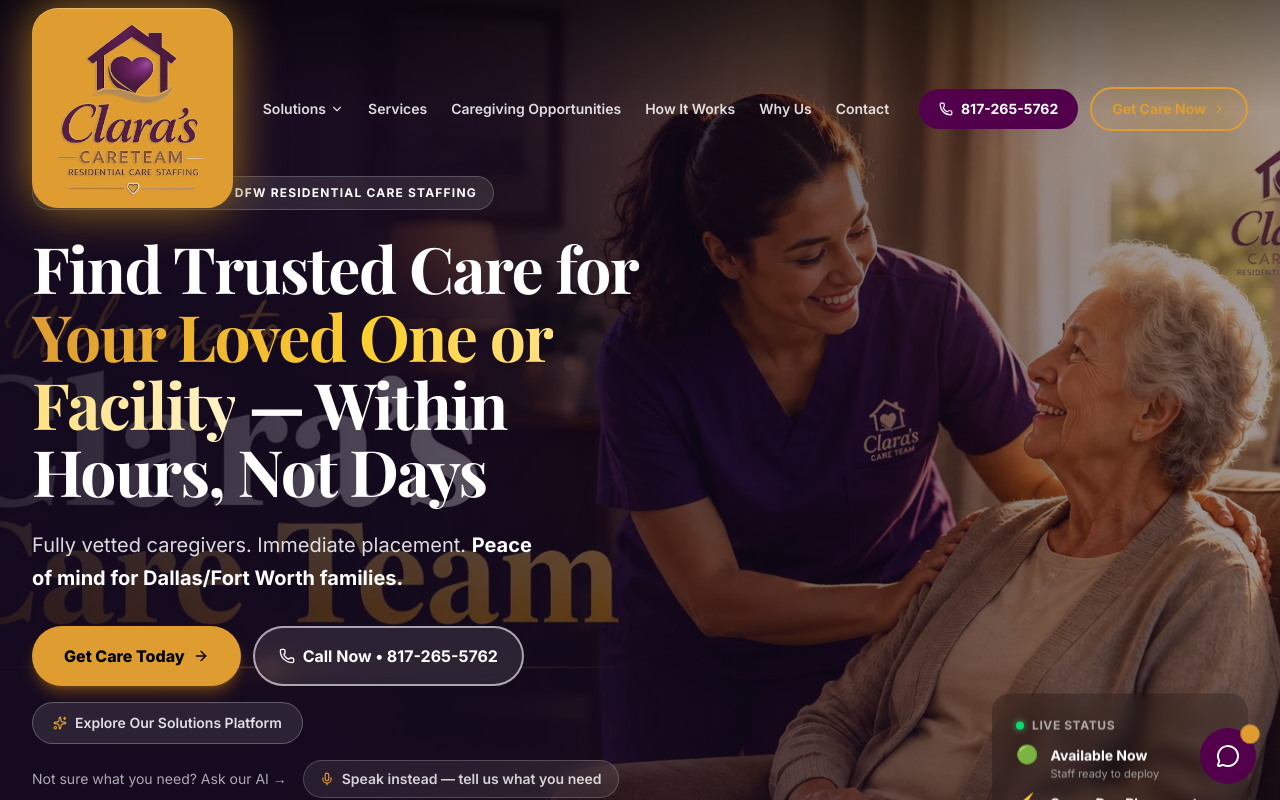
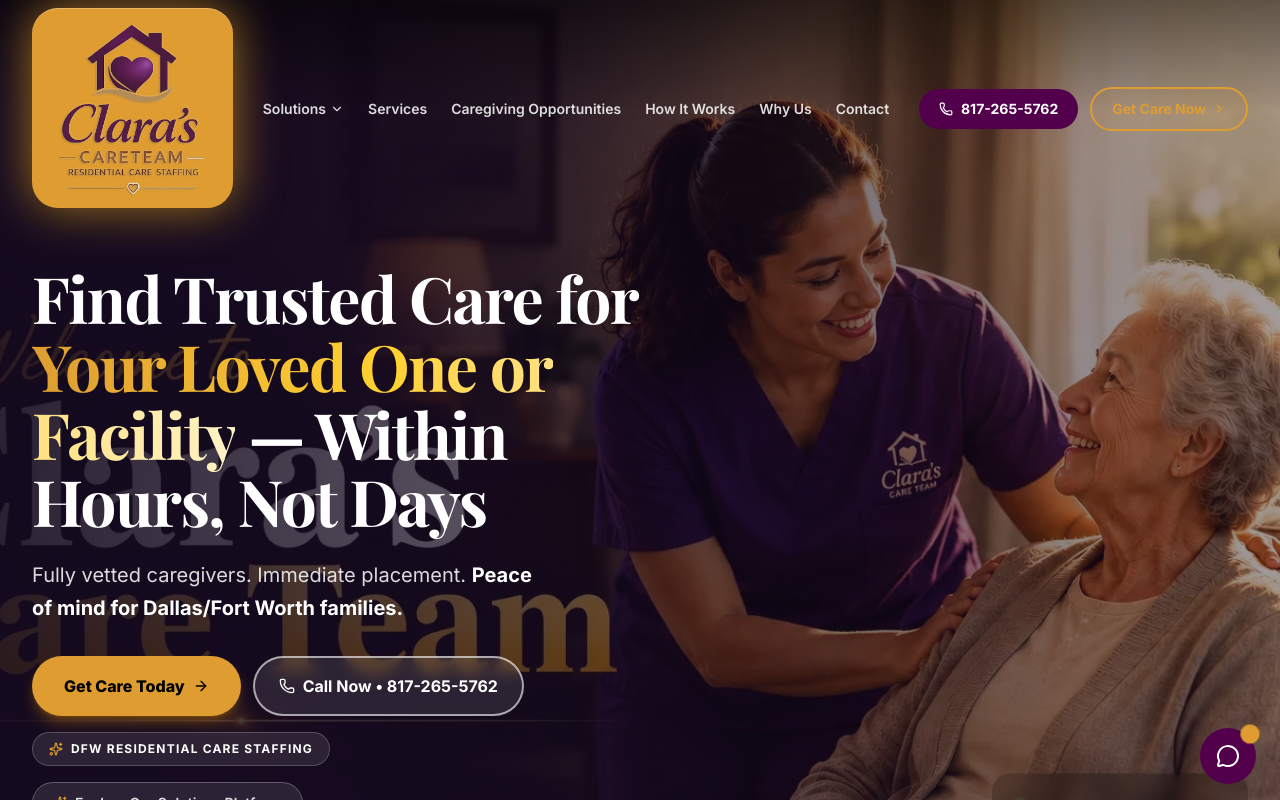
Before and after one commit to buddy1974/clarateam, a Next.js app: page / in a window 1280 px wide. Shown: the top 800 px of the page. Built offline with nearby package versions, Linux system fonts and the light colour scheme.

Commit message:
Move DFW badge below CTAs, bigger logo clearance

```diff
--- a/src/components/sections/HeroSection.tsx
+++ b/src/components/sections/HeroSection.tsx
@@ -59,23 +59,15 @@
         />
       </div>
 
-      <div className="relative z-10 mx-auto w-full max-w-7xl px-4 pb-20 pt-36 sm:px-6 lg:px-8 lg:pb-28 lg:pt-44">
+      <div className="relative z-10 mx-auto w-full max-w-7xl px-4 pb-20 pt-56 sm:px-6 lg:px-8 lg:pb-28 lg:pt-60">
         <div className="max-w-2xl">
-
-          {/* Badge */}
-          <motion.div variants={fadeUp} initial="hidden" animate="show" custom={0}>
-            <span className="inline-flex items-center gap-2 rounded-full border border-white/20 bg-white/10 px-4 py-2 text-xs font-bold uppercase tracking-widest text-white backdrop-blur-sm">
-              <Sparkles className="h-3.5 w-3.5 text-accent" />
-              Clara's CareTeam — DFW Residential Care Staffing
-            </span>
-          </motion.div>
 
           {/* Headline */}
           <motion.h1
             variants={fadeUp}
             initial="hidden"
             animate="show"
-            custom={0.1}
+            custom={0}
             className="mt-6 font-serif text-4xl font-bold leading-[1.06] tracking-tight text-white sm:text-5xl lg:text-6xl xl:text-[4rem]"
           >
             Find Trusted Care for{" "}
@@ -120,6 +112,14 @@
               >
                 <Phone className="h-4 w-4" /> Call Now • {OFFICE}
               </a>
+            </div>
+
+            {/* DFW badge — below main CTAs */}
+            <div className="mt-4">
+              <span className="inline-flex items-center gap-2 rounded-full border border-white/20 bg-white/10 px-4 py-2 text-xs font-bold uppercase tracking-widest text-white backdrop-blur-sm">
+                <Sparkles className="h-3.5 w-3.5 text-accent" />
+                DFW Residential Care Staffing
+              </span>
             </div>
 
             {/* Explore Solutions tertiary CTA */}
```
